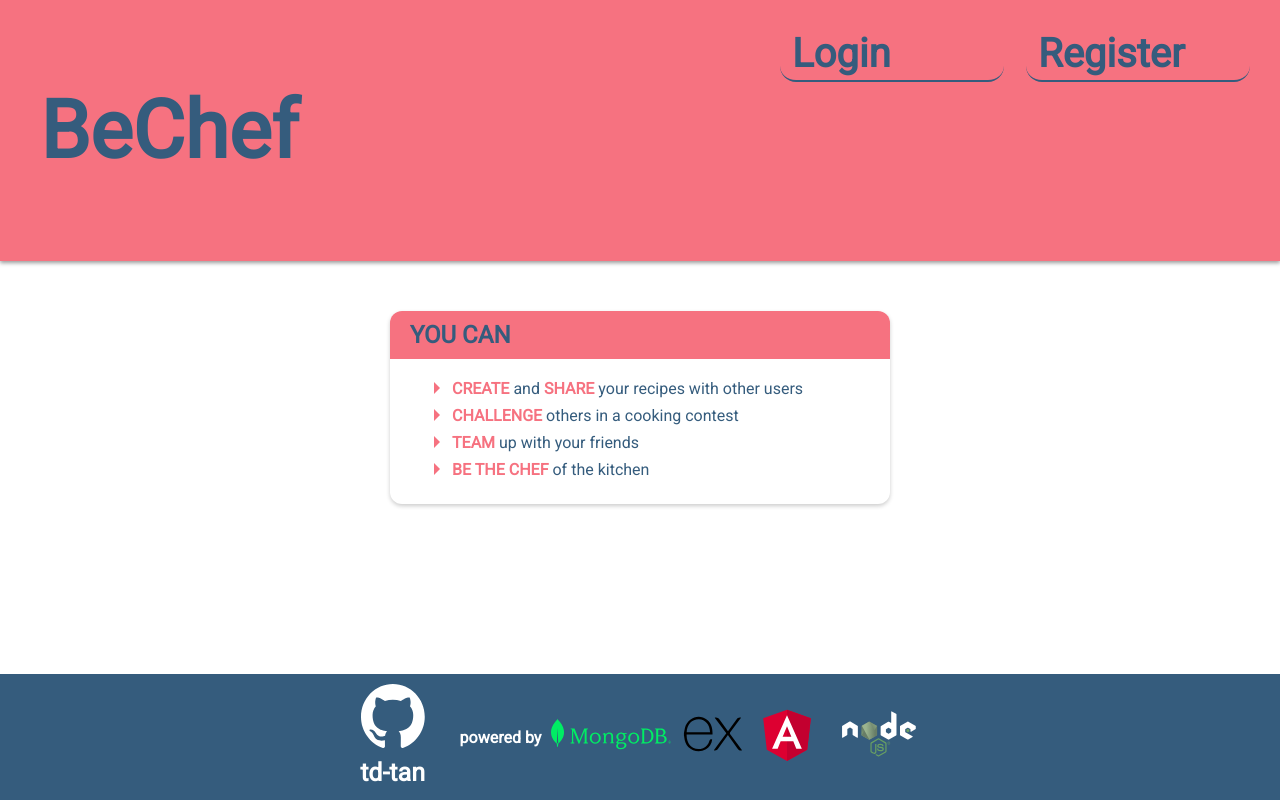
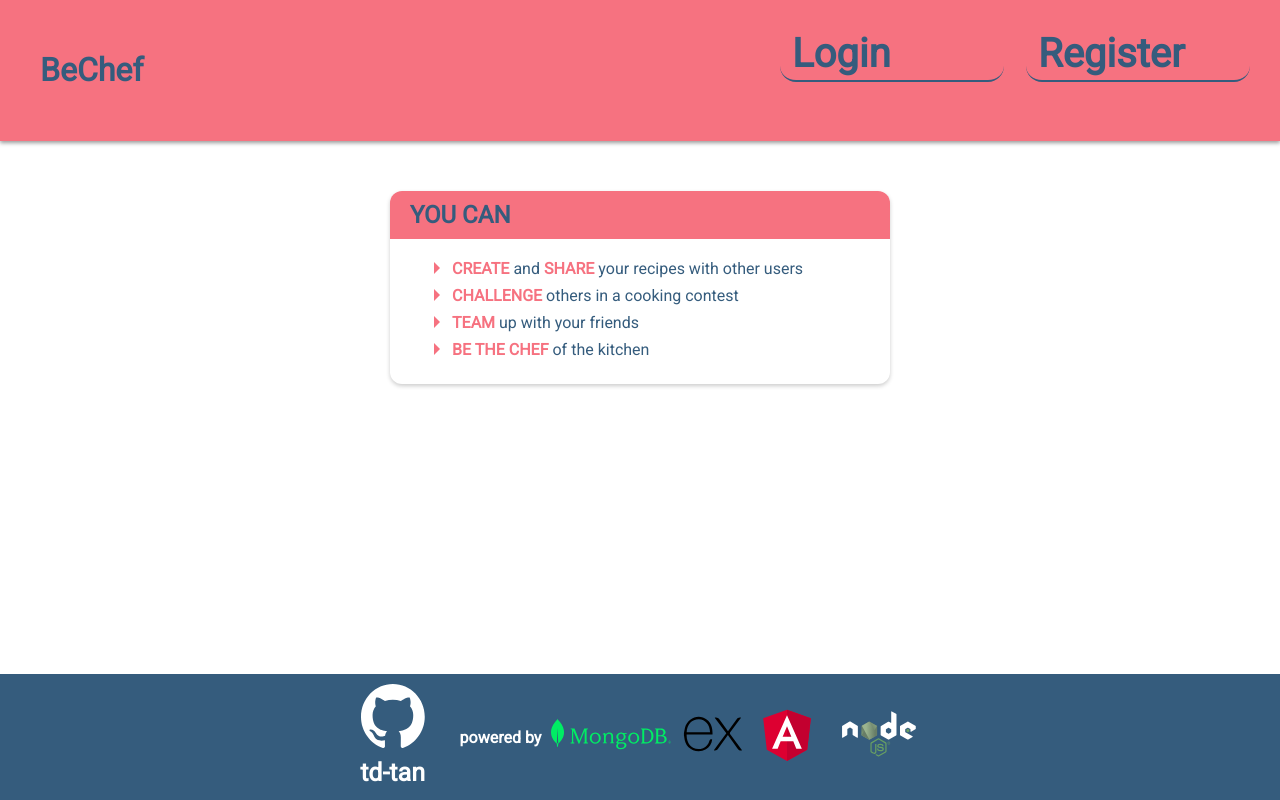
Before and after one commit to td-tan/BeChef, an Angular app: page / in a window 1280 px wide. Built offline with nearby package versions, Linux system fonts and the light colour scheme.

Commit message:
fix: header title size

```diff
--- a/src/app/app.component.sass
+++ b/src/app/app.component.sass
@@ -3,9 +3,6 @@ header
     min-width: 500px
     background-color: #F67280
     color: #355C7D
-
-    font-size: 40px
-    font-weight: bolder
 
     padding: 30px
     box-shadow: 0 2px 4px rgba(0, 0, 0, 0.4)
@@ -24,6 +21,8 @@ header
         gap: 12px
 
         a
+            font-size: 40px
+            font-weight: bolder
             height: 50px
             max-width: 200px
             text-decoration: none
```
